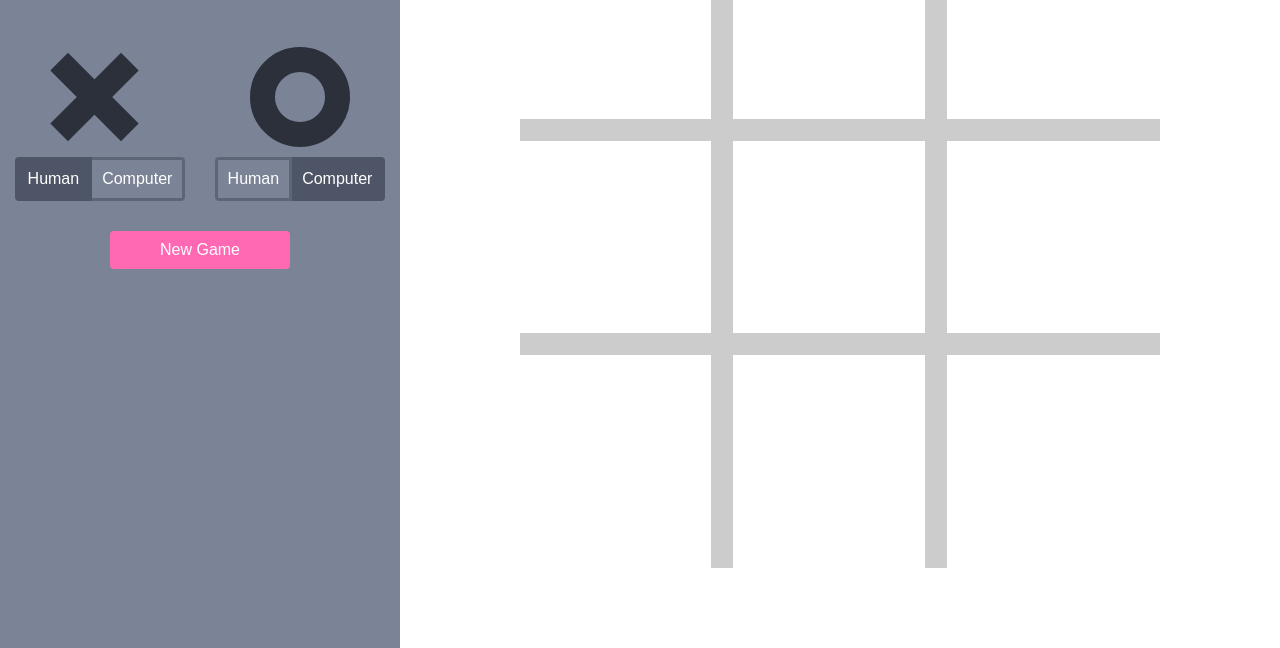
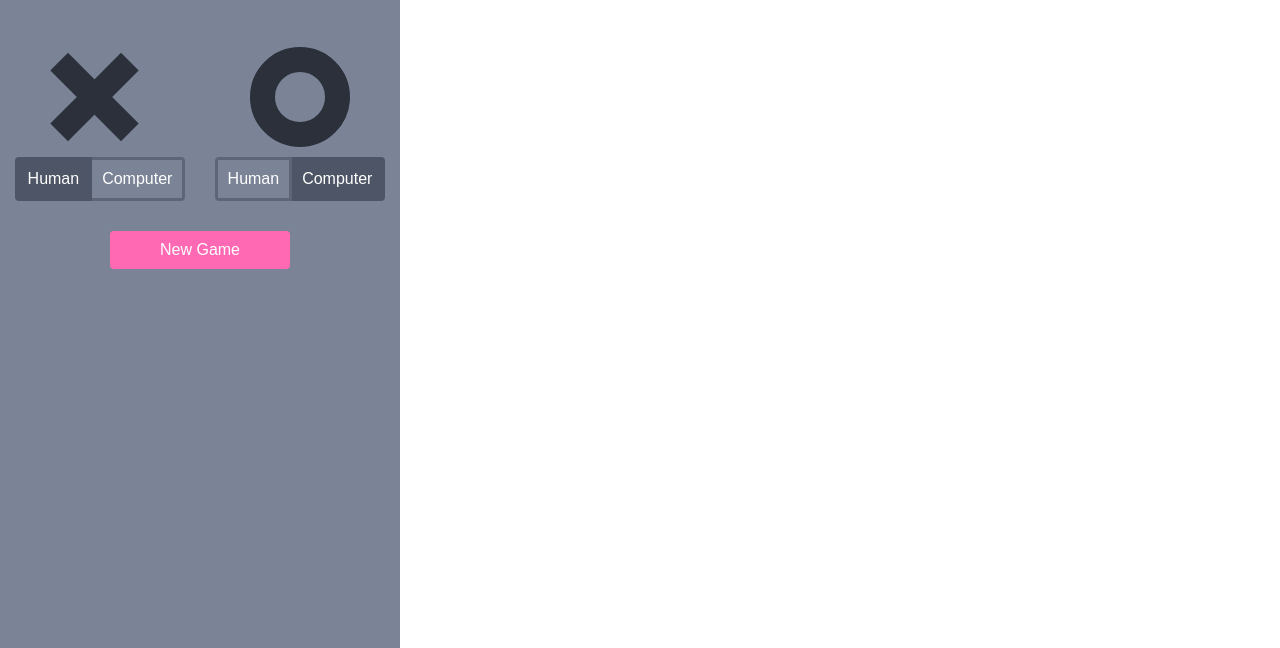
Before and after one commit to doraf/tic-tac-toe, a plain HTML site: page index.html in a window 1280 px wide. Shown: the part 152-800 px from the top of the page. Drawn offline with Linux system fonts and the light colour scheme.

Commit message:
start with misisng board, better feedback

```diff
--- a/index.html
+++ b/index.html
@@ -45,17 +45,17 @@
 
 	<div class="gameboard">
 		<div class="board">
-			<div class="square" id="0"><div class="played"></div></div>
-			<div class="square" id="1"><div class="played"></div></div>
-			<div class="square" id="2"><div class="played"></div></div>
+			<div class="square hide" id="0"><div class=""></div></div>
+			<div class="square hide" id="1"><div class=""></div></div>
+			<div class="square hide" id="2"><div class=""></div></div>
 
-			<div class="square" id="3"><div class="played"></div></div>
-			<div class="square" id="4"><div class="played"></div></div>
-			<div class="square" id="5"><div class="played"></div></div>
+			<div class="square hide" id="3"><div class=""></div></div>
+			<div class="square hide" id="4"><div class=""></div></div>
+			<div class="square hide" id="5"><div class=""></div></div>
 
-			<div class="square" id="6"><div class="played"></div></div>
-			<div class="square" id="7"><div class="played"></div></div>
-			<div class="square" id="8"><div class="played"></div></div>
+			<div class="square hide" id="6"><div class=""></div></div>
+			<div class="square hide" id="7"><div class=""></div></div>
+			<div class="square hide" id="8"><div class=""></div></div>
 		</div>
 	</div>
 
--- a/style.css
+++ b/style.css
@@ -300,7 +300,7 @@ header{
 
 /* squares */
 :not(.over)>.square:not(.played){
-	/*cursor: hand;*/
+	cursor: hand;
 }
 
 /* style X player */
@@ -376,7 +376,7 @@ header{
 }
 
 :not(.over)>.square:not(.played):hover{
-	cursor: hand;
+	/*cursor: hand;*/
 }
 
 /* open X */
--- a/tictactoe.js
+++ b/tictactoe.js
@@ -77,6 +77,10 @@ function initGame(){
 
 // Clicking a new game button
 function newGame(){
+	// show squares if new board
+	for (let i = 0; i < squares.length; i++){
+		squares[i].classList.remove('hide')
+	}
 
 	// hide pickers and new game button
 	newGameBtn.classList.add('hide')
@@ -156,7 +160,6 @@ function playSquare(playNum){
 
 			// update DOM to show X or O on the game board
 			this.classList.add('played')
-
 			if (playerTurn == 1){
 				// show X
 				this.classList.add('played-x')
```
